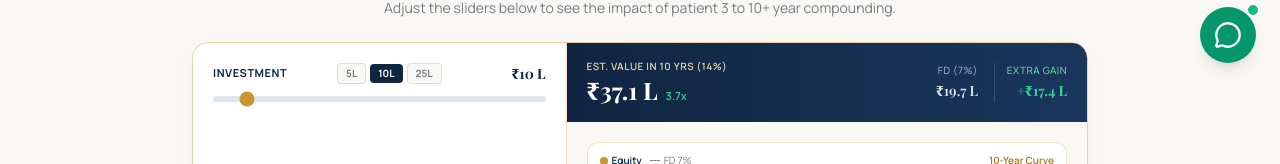
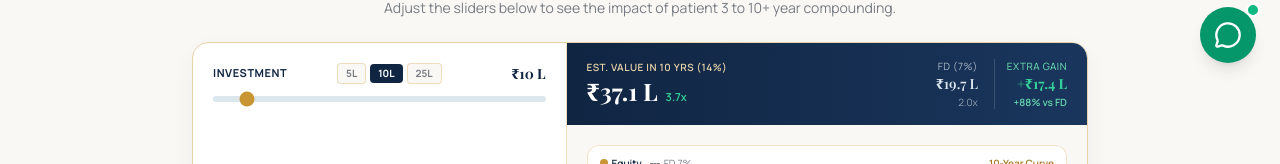
Before and after one commit to lvcapitalin-bot/longview-capital, a Next.js app: page / in a window 1280 px wide. Shown: the part 713-877 px from the top of the page. Built offline with nearby package versions, Linux system fonts and the light colour scheme; a web font is replaced by a local one.

Commit message:
feat(calculator): add dynamic percentage outperformance vs FD below extra gain

```diff
--- a/src/components/CompoundingVisualizer.tsx
+++ b/src/components/CompoundingVisualizer.tsx
@@ -15,6 +15,7 @@ export const CompoundingVisualizer: React.FC<{ onConsultClick?: () => void }> =
   const multiple = (futureValue / initialCapital).toFixed(1);
   const fdValue = Math.round(initialCapital * Math.pow(1 + 0.07, years)); // 7% Bank FD
   const extraWealth = futureValue - fdValue;
+  const fdOutperformancePct = Math.round(((futureValue - fdValue) / fdValue) * 100);
 
   // Data points for SVG chart
   const dataPoints = Array.from({ length: years + 1 }, (_, i) => ({
@@ -81,16 +82,22 @@ export const CompoundingVisualizer: React.FC<{ onConsultClick?: () => void }> =
                 <span className="text-[9px] sm:text-[10px] uppercase tracking-wider text-powder/75 block">
                   FD (7%)
                 </span>
-                <span className="text-xs sm:text-sm font-serif font-semibold text-powder">
+                <span className="text-xs sm:text-sm font-serif font-semibold text-powder block leading-tight">
                   {formatINR(fdValue)}
+                </span>
+                <span className="text-[9px] sm:text-[10px] text-powder/60 block leading-tight mt-0.5">
+                  {(fdValue / initialCapital).toFixed(1)}x
                 </span>
               </div>
               <div className="pl-3 border-l border-white/15">
                 <span className="text-[9px] sm:text-[10px] uppercase tracking-wider text-emerald-300 block">
                   Extra Gain
                 </span>
-                <span className="text-xs sm:text-sm font-serif font-bold text-emerald-400">
+                <span className="text-xs sm:text-sm font-serif font-bold text-emerald-400 block leading-tight">
                   +{formatINR(extraWealth)}
+                </span>
+                <span className="text-[9px] sm:text-[10px] font-semibold text-emerald-300/90 block leading-tight mt-0.5 whitespace-nowrap">
+                  +{fdOutperformancePct}% vs FD
                 </span>
               </div>
             </div>
```
